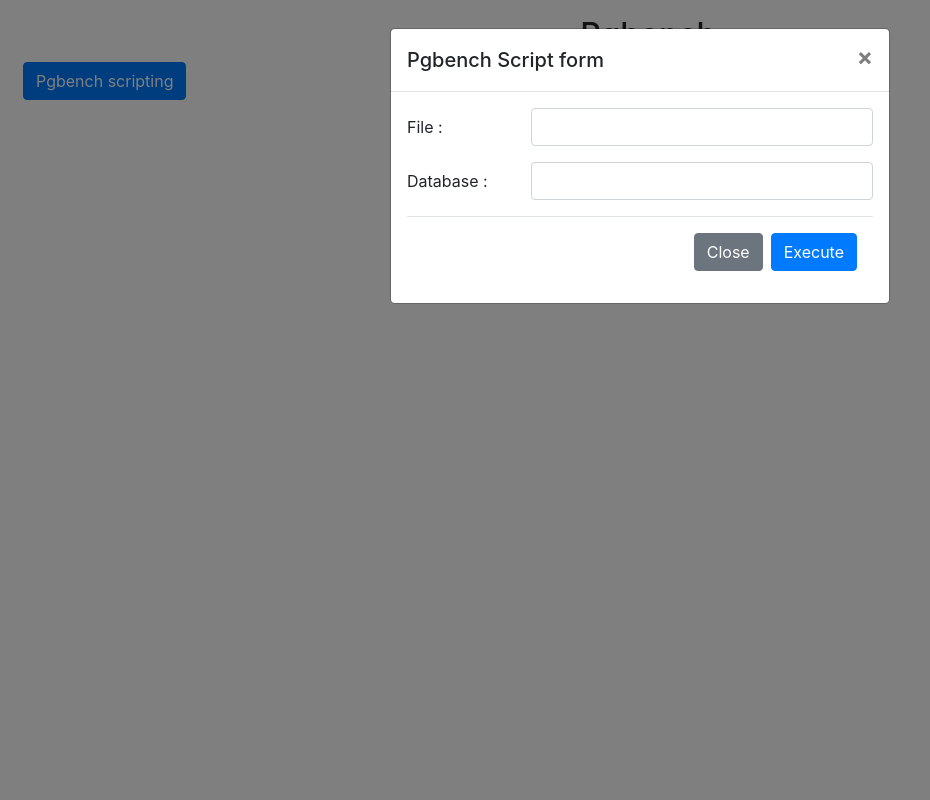
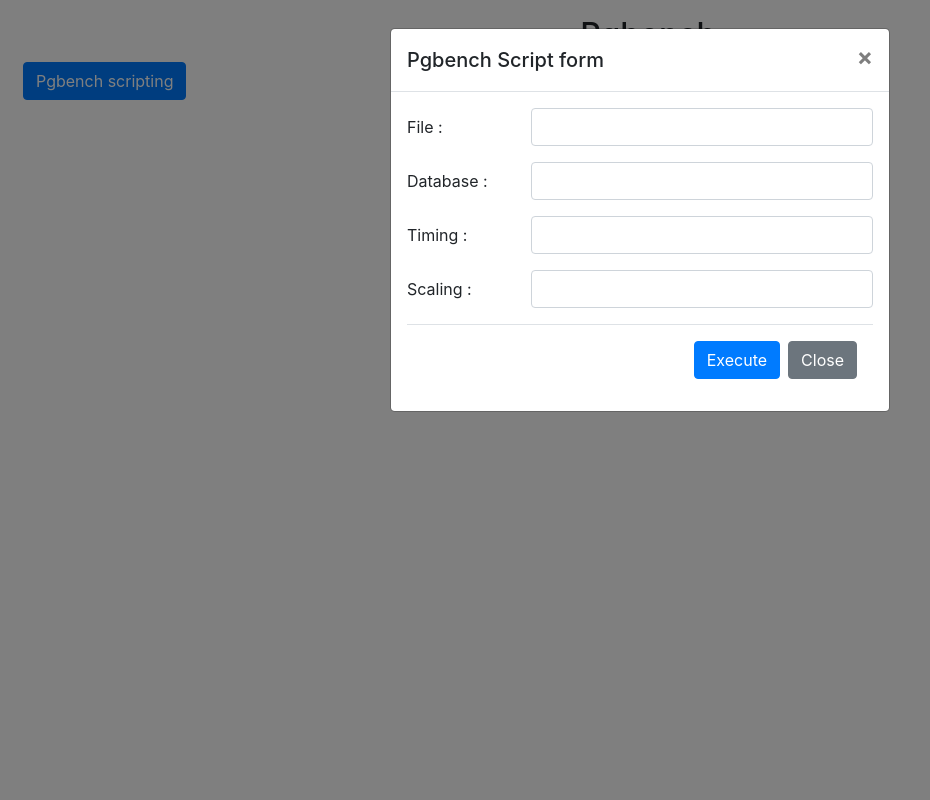
Before and after one commit to Balla21/pgbench_workspace, a Django app: page / in a window 1280 px wide, after a click on "Pgbench scripting". Shown: the whole page, without its empty margins (0-930 px from the left). Run offline with Django 4.2, Linux system fonts and the light colour scheme.

Commit message:
advancement with timing and scaling

```diff
--- a/web/templates/index.html
+++ b/web/templates/index.html
@@ -48,9 +48,21 @@
               <input type="text" class="form-control" id="dbname" name="databasename" required>
             </div>
           </div>
+          <div class="form-group row">
+            <label for="timing" class="col-3 col-form-label">Timing :</label>
+            <div class="col-9">
+              <input type="number" class="form-control" id="timing" name="timing" required>
+            </div>
+          </div>
+          <div class="form-group row">
+            <label for="scaling" class="col-3 col-form-label">Scaling :</label>
+            <div class="col-9">
+              <input type="number" class="form-control" id="scaling" name="scaling" min="1" max="100" required>
+            </div>
+          </div>
           <div class="modal-footer">
+            <button type="submit" class="btn btn-primary">Execute</button>
             <button type="reset" class="btn btn-secondary" data-dismiss="modal">Close</button>
-            <button type="submit" class="btn btn-primary">Execute</button>
           </div>
         </form>
       </div>
--- a/web/views.py
+++ b/web/views.py
@@ -8,5 +8,7 @@ def index(request):
 def file_scripting(request):
     filename = request.POST.get('filename')
     dbname = request.POST.get('databasename')
-    file = generate_file(filename, dbname)
+    timing = request.POST.get('timing')
+    scaling = request.POST.get('scaling')
+    file = generate_file(filename, dbname, timing, scaling)
     return redirect('index')
```
Also changed, not shown: web/utils.py (+4 -4 lines).
